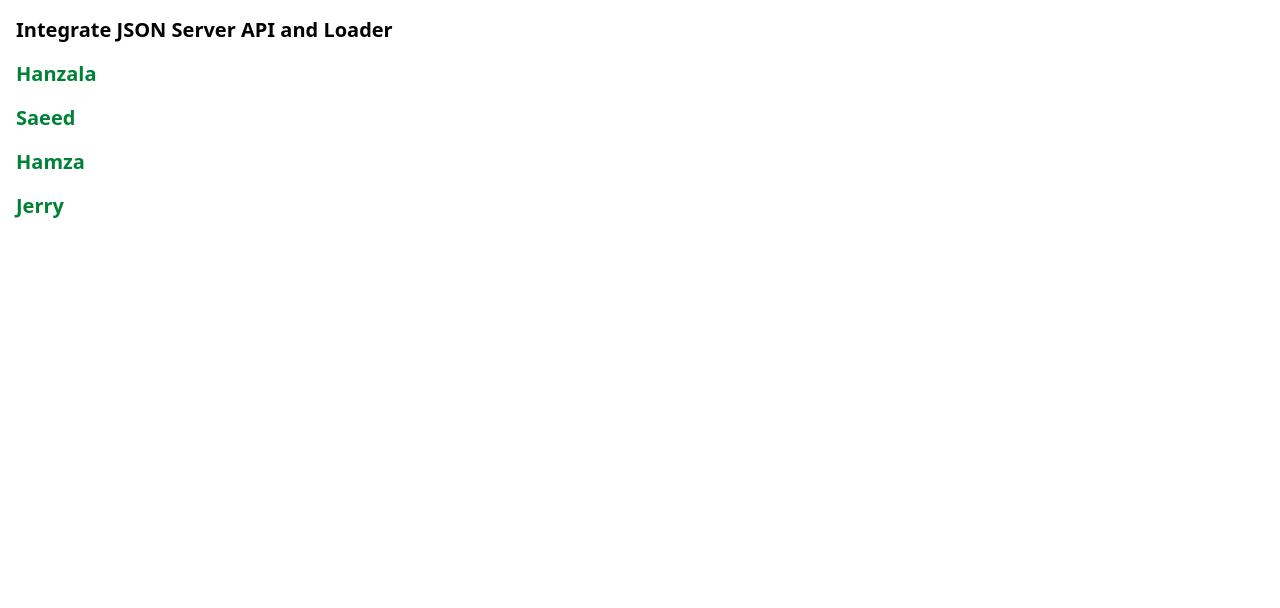
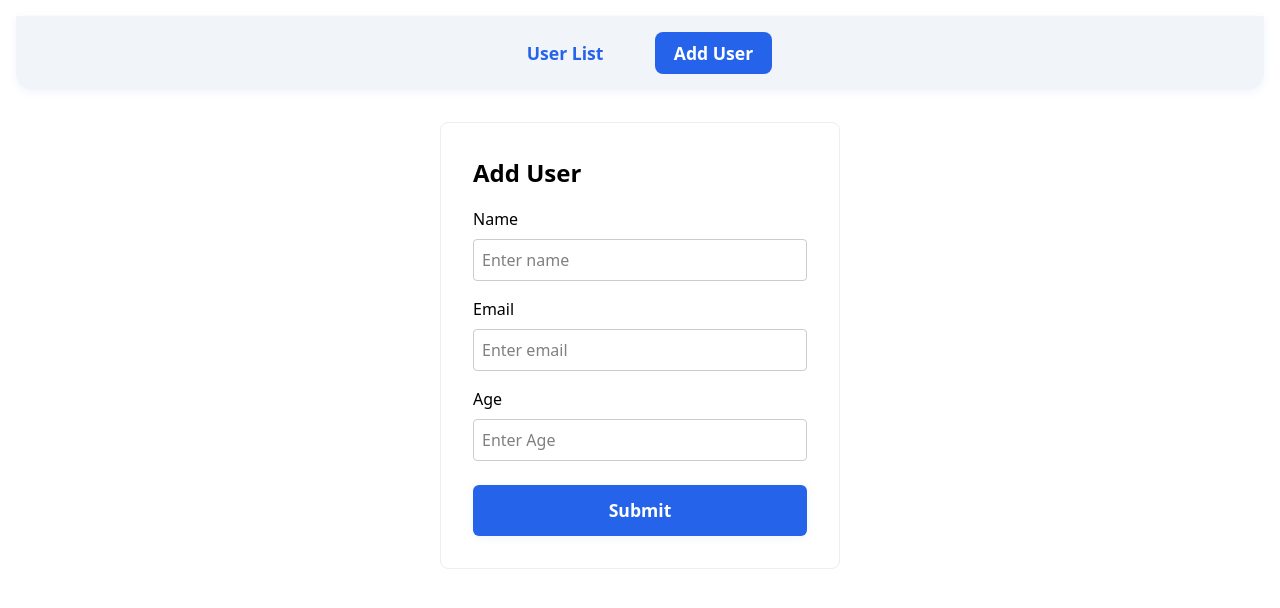
Before and after one commit to saeedali780/learn-react, a React (Vite) app: page /add in a window 1280 px wide. Shown: the top 608 px of the page. Built offline with nearby package versions, Linux system fonts and the light colour scheme; data requests are answered from the project's data file.

Commit message:
Integrate Post method API

```diff
--- a/db.json
+++ b/db.json
@@ -1,25 +1,36 @@
 {
-    "users":[
+  "users": [
     {
-            "name":"Hanzala",
-            "age":18,
-            "email":"hanzala@test.com"
+      "name": "Hanzala",
+      "age": 18,
+      "email": "hanzala@test.com"
     },
     {
-            "name":"Saeed",
-            "age":17,
-            "email":"saeed@test.com"
+      "name": "Saeed",
+      "age": 17,
+      "email": "saeed@test.com"
     },
     {
-            "name":"Hamza",
-            "age":21,
-            "email":"hamza@test.com"
+      "name": "Hamza",
+      "age": 21,
+      "email": "hamza@test.com"
     },
     {
-            "name":"Jerry",
-            "age":19,
-            "email":"jerry@test.com"
+      "name": "Jerry",
+      "age": 19,
+      "email": "jerry@test.com"
+    },
+    {
+      "id": "0afe",
+      "name": "Haider",
+      "age": 33,
+      "email": "haider@test.com"
+    },
+    {
+      "id": "ca55",
+      "name": "khan ",
+      "age": "11",
+      "email": "khan@gamil.com"
     }
   ]
-
 }
--- a/src/AddUser.jsx
+++ b/src/AddUser.jsx
@@ -1,14 +1,65 @@
-import React from 'react'
+import React, { useState } from 'react';
 
-const AddUser = ({setUser}) => {
+const AddUser = () => {
+  const [name,setName]=useState("");
+  const [email,setEmail]=useState("");
+  const [age,setAge]=useState("");
 
+
+
+  const createUser = async (e) => {
+    e.preventDefault(); // Prevent form from reloading the page
+    console.log(name, age, email);
+    const url = "http://localhost:3000/users";
+    let response = await fetch(url, {
+      method: "POST",
+      headers: {
+        "Content-Type": "application/json"
+      },
+      body: JSON.stringify({ name, age, email })
+    });
+    response = await response.json();
+    if (response) {
+      alert("New User added");
+    }
+  };
   return (
-    <div>
-        <h1>Add User</h1>
-        <input type="text" onChange={(e)=>setUser(e.target.value)}/>
-        <hr />
+    <div style={{ padding: '2rem', maxWidth: '400px', margin: '2rem auto', border: '1px solid #eee', borderRadius: '8px' }}>
+      <h2 style={{ fontWeight: 'bold', fontSize: '1.5rem', marginBottom: '1rem' }}>Add User</h2>
+      <form onSubmit={createUser}>
+        <div style={{ marginBottom: '1rem' }}>
+          <label style={{ display: 'block', marginBottom: '0.5rem' }}>Name</label>
+          <input required type="text" placeholder="Enter name" onChange={(e)=> setName(e.target.value)} style={{ width: '100%', padding: '0.5rem', borderRadius: '4px', border: '1px solid #ccc' }} />
+        </div>
+        <div style={{ marginBottom: '1rem' }}>
+          <label style={{ display: 'block', marginBottom: '0.5rem' }}>Email</label>
+          <input required type="email" placeholder="Enter email" onChange={(e)=> setEmail(e.target.value)} style={{ width: '100%', padding: '0.5rem', borderRadius: '4px', border: '1px solid #ccc' }} />
+        </div>
+        <div style={{ marginBottom: '1.5rem' }}>
+          <label style={{ display: 'block', marginBottom: '0.5rem' }}>Age</label>
+          <input required type="text" placeholder="Enter Age" onChange={(e)=> setAge(e.target.value)} style={{ width: '100%', padding: '0.5rem', borderRadius: '4px', border: '1px solid #ccc' }} />
+        </div>
+        <button type="submit" style={{
+          width: '100%',
+          padding: '0.75rem',
+          background: '#2563eb',
+          color: '#fff',
+          fontWeight: 'bold',
+          fontSize: '1.1rem',
+          border: 'none',
+          borderRadius: '6px',
+          cursor: 'pointer',
+          boxShadow: '0 2px 8px rgba(37,99,235,0.08)',
+          transition: 'background 0.15s',
+        }}
+        onMouseOver={e => e.currentTarget.style.background = '#1d4ed8'}
+        onMouseOut={e => e.currentTarget.style.background = '#2563eb'}
+        >
+          Submit
+        </button>
+      </form>
     </div>
-  )
-}
+  );
+};
 
-export default AddUser
+export default AddUser;
--- a/src/App.jsx
+++ b/src/App.jsx
@@ -1,39 +1,59 @@
 import React from 'react';
-import { useState } from 'react';
-import { useEffect } from 'react';
+import { Routes, Route, NavLink } from 'react-router-dom';
+import UserList from './UserList';
+import AddUser from './AddUser';
+
+const navStyle = {
+  display: 'flex',
+  justifyContent: 'center',
+  alignItems: 'center',
+  gap: '2rem',
+  background: '#f1f5f9',
+  padding: '1rem 0',
+  borderRadius: '0 0 16px 16px',
+  boxShadow: '0 2px 8px rgba(37,99,235,0.07)',
+  marginBottom: '2rem',
+};
+
+const linkStyle = {
+  fontWeight: 'bold',
+  fontSize: '1.1rem',
+  color: '#2563eb',
+  textDecoration: 'none',
+  padding: '0.5rem 1.2rem',
+  borderRadius: '8px',
+  transition: 'background 0.15s, color 0.15s',
+};
+
+const activeLinkStyle = {
+  background: '#2563eb',
+  color: '#fff',
+};
 
 const App = () => {
+  return (
+    <div style={{ padding: '1rem' }}>
+      <nav style={navStyle}>
+        <NavLink
+          to="/"
+          end
+          style={({ isActive }) => isActive ? { ...linkStyle, ...activeLinkStyle } : linkStyle}
+        >
+          User List
+        </NavLink>
+        <NavLink
+          to="/add"
+          style={({ isActive }) => isActive ? { ...linkStyle, ...activeLinkStyle } : linkStyle}
+        >
+          Add User
+        </NavLink>
+      </nav>
+      <Routes>
+        <Route path="/" element={<UserList />} />
+        <Route path="/add" element={<AddUser />} />
+      </Routes>
+    </div>
+  );
+};
 
-  const [userData,setUserData] = useState([]);
-  const [loading,setLoading] = useState(false)
-
-
-
-
-  useEffect(()=>{
-    setLoading(true)
-    getUserData()
-  },[])
-
-  const getUserData = async()=>{
-    const api = "http://localhost:3000/users";
-    let response= await fetch(api);
-   response= await response.json();
-   setUserData(response);
-   setLoading(false);
-
-  }
-  return (
-    <div>
-      <h1 className='text-xl mt-4 ml-4 font-bold'>Integrate JSON Server API and Loader</h1>
-      {
-        !loading? userData.map((user,key) => (
-         <h1 className='text-xl mt-4 ml-4 font-bold text-green-700' key={key}>{user.name}</h1>
-      ))
-      : <h1 className='text-5xl'>Loading...</h1>
-      }
-    </div>
-  )
-}
-
-export default App
+export default App;
--- /dev/null
+++ b/src/UserList.jsx
@@ -0,0 +1,75 @@
+import React, { useEffect, useState } from 'react';
+
+const UserList = () => {
+  const [users, setUsers] = useState([]);
+  const [loading, setLoading] = useState(true);
+
+  useEffect(() => {
+    const fetchUsers = async () => {
+      setLoading(true);
+      try {
+        const res = await fetch('http://localhost:3000/users');
+        const data = await res.json();
+        setUsers(data);
+      } catch {
+        setUsers([]);
+      }
+      setLoading(false);
+    };
+    fetchUsers();
+  }, []);
+
+  return (
+    <div style={{ padding: '2rem', maxWidth: '900px', margin: '0 auto' }}>
+      <h2 style={{ fontWeight: 'bold', fontSize: '2.5rem', marginBottom: '2rem', color: '#2563eb', letterSpacing: '1px', textAlign: 'center', textShadow: '0 2px 8px #e0e7ef' }}>
+        User List
+      </h2>
+      {loading ? (
+        <div style={{ fontSize: '1.5rem', color: '#888', textAlign: 'center' }}>Loading...</div>
+      ) : users.length === 0 ? (
+        <div style={{ fontSize: '1.2rem', color: '#f43f5e', textAlign: 'center' }}>No users found.</div>
+      ) : (
+        <div style={{
+          display: 'grid',
+          gridTemplateColumns: 'repeat(auto-fit, minmax(250px, 1fr))',
+          gap: '1.5rem',
+        }}>
+          {users.map((user, idx) => (
+            <div
+              key={user.id || idx}
+              style={{
+                background: '#fff',
+                borderRadius: '12px',
+                boxShadow: '0 2px 12px rgba(37,99,235,0.08)',
+                padding: '1.5rem',
+                transition: 'transform 0.15s, box-shadow 0.15s',
+                border: '1px solid #e5e7eb',
+                cursor: 'pointer',
+                minHeight: '120px',
+                display: 'flex',
+                flexDirection: 'column',
+                justifyContent: 'center',
+                alignItems: 'flex-start',
+                position: 'relative',
+              }}
+              onMouseOver={e => {
+                e.currentTarget.style.transform = 'translateY(-4px) scale(1.03)';
+                e.currentTarget.style.boxShadow = '0 6px 24px rgba(37,99,235,0.13)';
+              }}
+              onMouseOut={e => {
+                e.currentTarget.style.transform = 'none';
+                e.currentTarget.style.boxShadow = '0 2px 12px rgba(37,99,235,0.08)';
+              }}
+            >
+              <span style={{ fontWeight: '600', fontSize: '1.2rem', color: '#2563eb', marginBottom: '0.5rem' }}>{user.name}</span>
+              {user.email && <span style={{ color: '#64748b', fontSize: '1rem', marginBottom: '0.25rem' }}>{user.email}</span>}
+              {user.age && <span style={{ color: '#059669', fontSize: '0.95rem', fontWeight: '500' }}>{user.age}</span>}
+            </div>
+          ))}
+        </div>
+      )}
+    </div>
+  );
+};
+
+export default UserList;
--- a/src/main.jsx
+++ b/src/main.jsx
@@ -2,11 +2,12 @@ import { StrictMode } from 'react';
 import { createRoot } from 'react-dom/client';
 import App from './App.jsx';
 import './index.css'
+import { BrowserRouter } from 'react-router-dom';
 //import './css/style.css';
 //import 'bootstrap/dist/css/bootstrap.min.css';
 
 createRoot(document.getElementById('root')).render(
-  <StrictMode>
+  <BrowserRouter>
     <App />
-  </StrictMode>,
+  </BrowserRouter>,
 )
```
Lines whose indentation alone changed are shown as unchanged.
